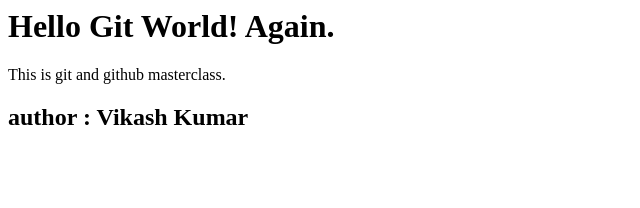
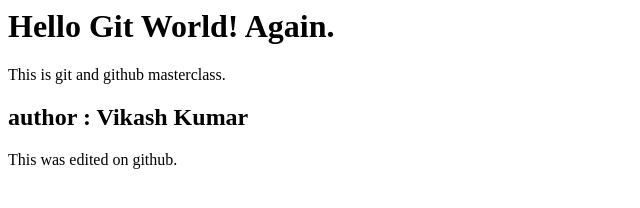
Before and after one commit to kumarshravan-1/practice_dir, a plain HTML site: page index.html in a window 1280 px wide. Shown: the whole page, without its empty margins (0-640 px from the left). Drawn offline with Linux system fonts and the light colour scheme.

Commit message:
Update index.html
editing of index.html was done on github

```diff
--- a/index.html
+++ b/index.html
@@ -5,3 +5,7 @@
 </div>
 
 <h2>author : Vikash Kumar</h2>
+
+<div>
+    <p>This was edited on github.</p>
+</div>
```
